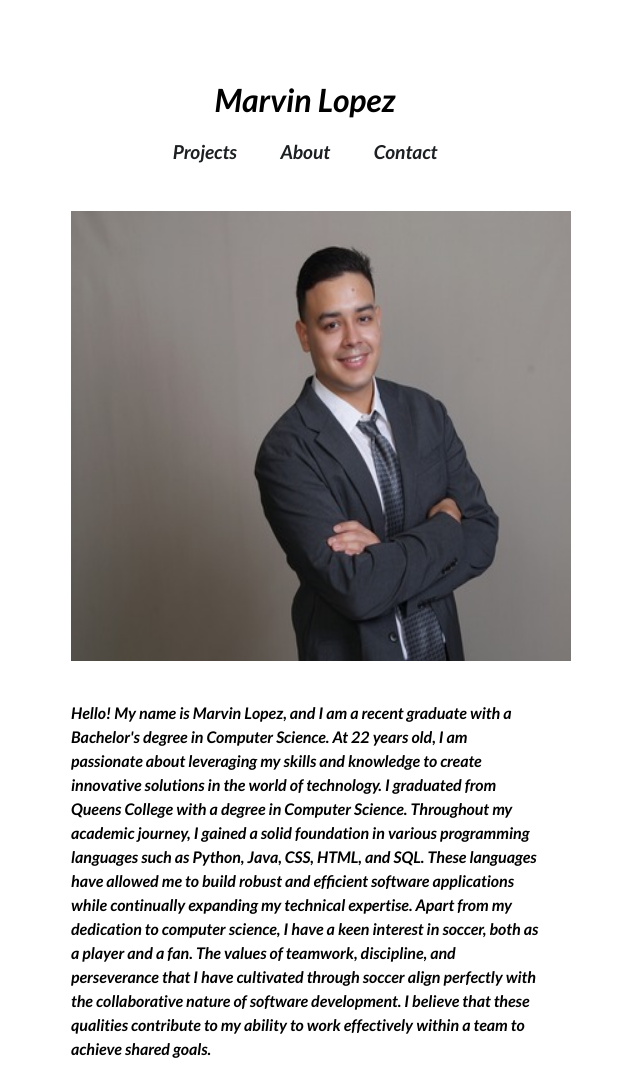
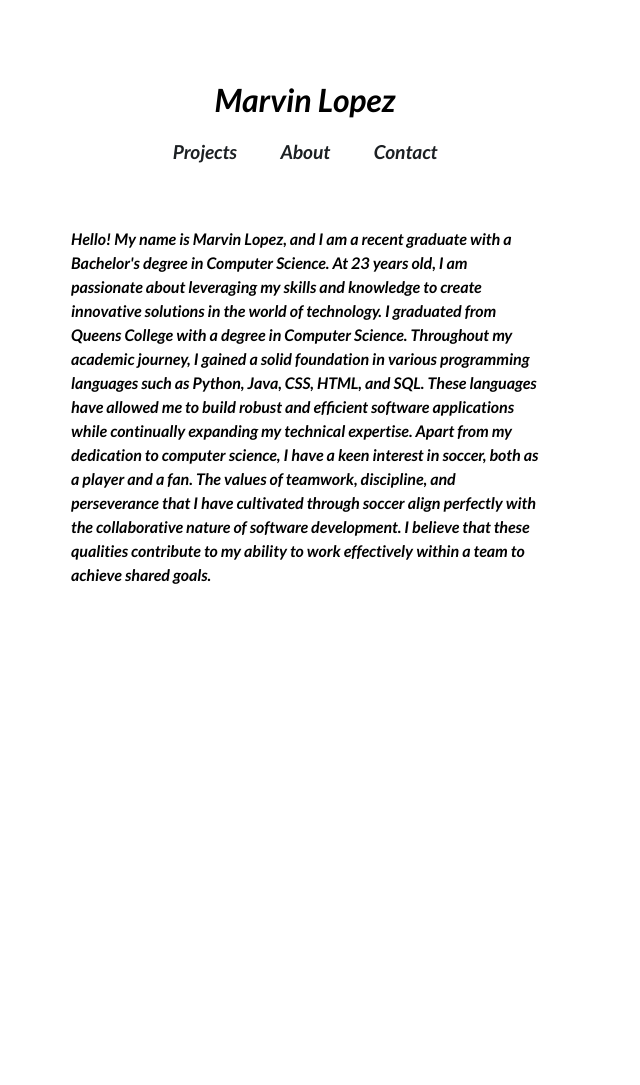
Before and after one commit to marvinl803/Portfolio, a Flask app: page /about in a window 1280 px wide. Shown: the whole page, without its empty margins (335-975 px from the left). After the commit the page ends 584 px from the top, so only its background shows below. Run offline with Flask 2, Linux system fonts and the light colour scheme.

Commit message:
Update about.html

```diff
--- a/templates/about.html
+++ b/templates/about.html
@@ -1,15 +1,9 @@
 {% extends "base.html" %}
 {% block content %}
     <main class="main main--about">
-
-            <img
-                class="hero"
-                src="{{ url_for('static', filename="img/about-picture.jpg") }}"
-            />
-
         <p>
             Hello! My name is Marvin Lopez, and I am a recent graduate with a Bachelor's degree in Computer Science.
-            At 22 years old, I am passionate about leveraging my skills and knowledge to create innovative solutions
+            At 23 years old, I am passionate about leveraging my skills and knowledge to create innovative solutions
             in the world of technology. I graduated from Queens College with a degree in Computer Science.
             Throughout my academic journey, I gained a solid foundation in various programming languages such as
             Python, Java, CSS, HTML, and SQL. These languages have allowed me to build robust and efficient
```
